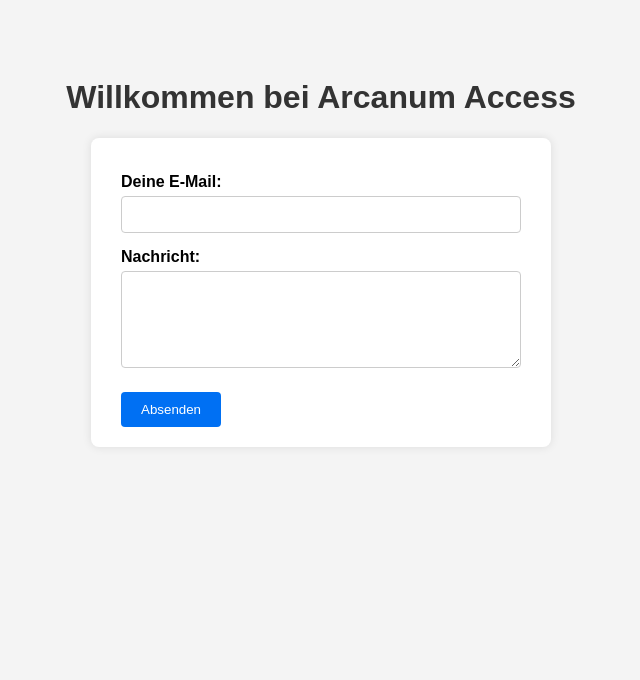
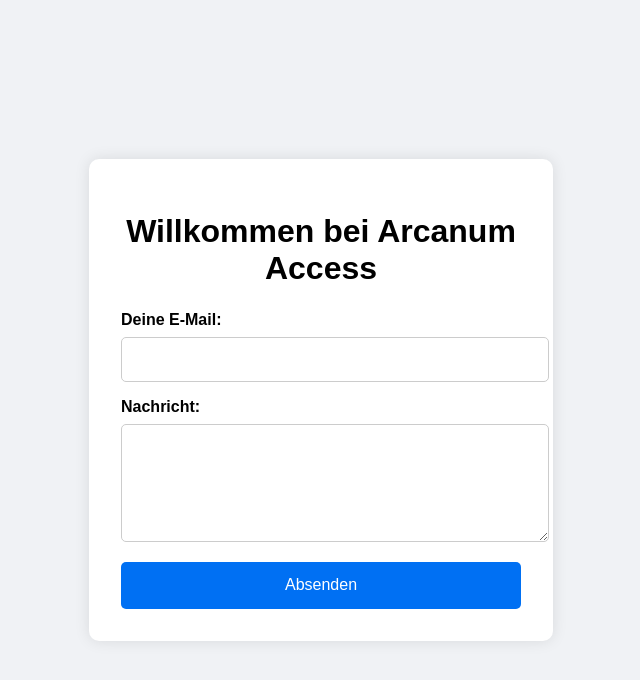
Before and after one commit to arcanumacces/Arcanumacces, a plain HTML site: page index.html in a window 1280 px wide. Shown: the whole page, without its empty margins (319-959 px from the left). Drawn offline with Linux system fonts and the light colour scheme.

Commit message:
Update index.html

```diff
--- a/index.html
+++ b/index.html
@@ -2,71 +2,112 @@
 <html lang="de">
 <head>
   <meta charset="UTF-8" />
-  <meta name="viewport" content="width=device-width, initial-scale=1.0" />
+  <meta name="viewport" content="width=device-width, initial-scale=1.0"/>
   <title>Arcanum Access</title>
   <style>
     body {
+      margin: 0;
       font-family: Arial, sans-serif;
-      background: #f4f4f4;
+      background: #f0f2f5;
       display: flex;
-      flex-direction: column;
+      justify-content: center;
       align-items: center;
-      padding: 50px;
+      min-height: 100vh;
     }
 
-    h1 {
-      color: #333;
-    }
-
-    form {
+    .container {
       background: #fff;
-      padding: 20px 30px;
-      border-radius: 8px;
-      box-shadow: 0 0 10px rgba(0,0,0,0.1);
+      padding: 2rem;
+      border-radius: 10px;
+      box-shadow: 0 0 15px rgba(0,0,0,0.1);
       max-width: 400px;
       width: 100%;
     }
 
+    h1 {
+      text-align: center;
+      margin-bottom: 1.5rem;
+    }
+
     label {
       display: block;
-      margin-top: 15px;
+      margin-bottom: 0.5rem;
       font-weight: bold;
     }
 
     input, textarea {
       width: 100%;
-      padding: 10px;
-      margin-top: 5px;
+      padding: 0.8rem;
+      margin-bottom: 1rem;
       border: 1px solid #ccc;
-      border-radius: 4px;
-      box-sizing: border-box;
+      border-radius: 5px;
+      font-size: 1rem;
     }
 
     button {
-      margin-top: 20px;
-      padding: 10px 20px;
-      background-color: #0070f3;
+      width: 100%;
+      background: #0070f3;
       color: white;
       border: none;
-      border-radius: 4px;
+      padding: 0.9rem;
+      border-radius: 5px;
+      font-size: 1rem;
       cursor: pointer;
     }
 
-    button:hover {
-      background-color: #005bb5;
+    .success {
+      text-align: center;
+      margin-top: 1rem;
+      color: green;
+      display: none;
+    }
+
+    .honeypot {
+      display: none;
     }
   </style>
 </head>
 <body>
-  <h1>Willkommen bei Arcanum Access</h1>
-  <form action="https://formspree.io/f/mldbqbgg" method="POST">
-    <label for="email">Deine E-Mail:</label>
-    <input type="email" name="email" id="email" required />
+  <div class="container">
+    <h1>Willkommen bei Arcanum Access</h1>
+    <form id="contact-form" action="https://formspree.io/f/mldbqbgg" method="POST">
+      <label for="email">Deine E-Mail:</label>
+      <input type="email" name="email" required>
 
-    <label for="message">Nachricht:</label>
-    <textarea name="message" id="message" rows="5" required></textarea>
+      <label for="message">Nachricht:</label>
+      <textarea name="message" rows="5" required></textarea>
 
-    <button type="submit">Absenden</button>
-  </form>
+      <!-- Honeypot Field -->
+      <input type="text" name="_gotcha" class="honeypot" />
+
+      <button type="submit">Absenden</button>
+      <div class="success" id="success-message">✅ Danke! Wir melden uns bald.</div>
+    </form>
+  </div>
+
+  <script>
+    const form = document.getElementById('contact-form');
+    const success = document.getElementById('success-message');
+    form.addEventListener('submit', function(event) {
+      event.preventDefault();
+      const formData = new FormData(form);
+      if (formData.get('_gotcha')) return; // Spam-Schutz
+
+      fetch(form.action, {
+        method: 'POST',
+        body: formData,
+        headers: {
+          'Accept': 'application/json'
+        }
+      }).then(response => {
+        if (response.ok) {
+          form.reset();
+          success.style.display = 'block';
+        } else {
+          alert("Fehler beim Senden.");
+        }
+      });
+    });
+  </script>
 </body>
 </html>
```
